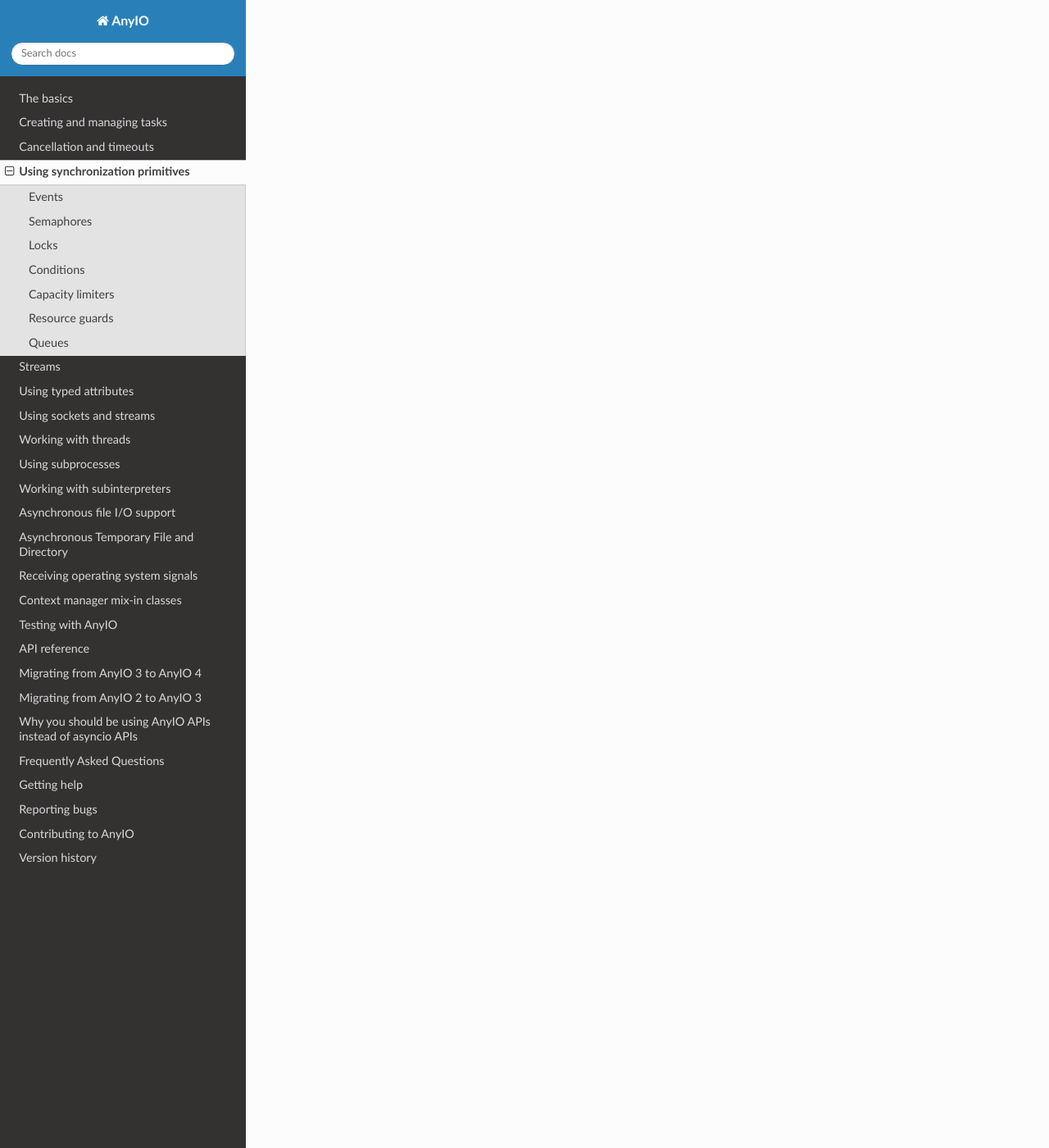
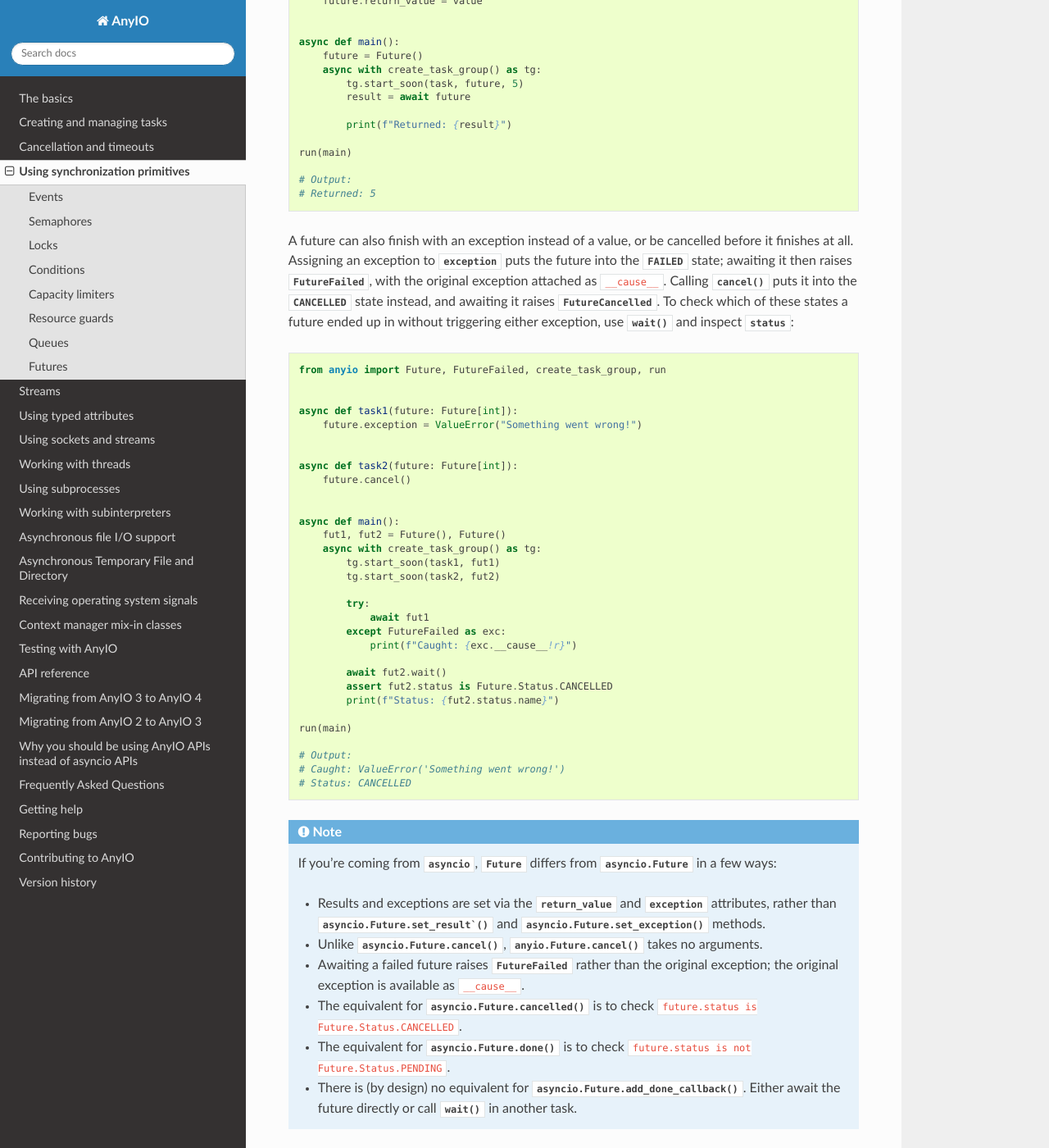
Before and after one commit to agronholm/anyio, a Sphinx documentation site: the page built from docs/synchronization.rst, in a window 1280 px wide and 1400 px high, scrolled down 5406 px. Shown: the whole window at 82% size. Built offline with Sphinx 7.4.7 and the Read the Docs theme 3.1.0, drawn with Linux system fonts in a browser that asks for light colours; the version number could not be read and is left out; some of the changed text lies outside the part shown.

Commit message:
Added documentation for the Future synchronization primitive (#1287)

```diff
--- a/README.rst
+++ b/README.rst
@@ -45,7 +45,7 @@
 
 * A versatile API for byte streams and object streams
 * Inter-task synchronization and communication (locks, conditions, events, semaphores, object
-  streams)
+  streams and futures)
 * Worker threads
 * Subprocesses
 * Subinterpreter support for code parallelization (on Python 3.13 and later)
--- a/docs/api.rst
+++ b/docs/api.rst
@@ -279,6 +279,10 @@
 .. autoexception:: anyio.ConnectionFailed
 .. autoexception:: anyio.DelimiterNotFound
 .. autoexception:: anyio.EndOfStream
+.. autoexception:: anyio.FutureAlreadyFinished
+.. autoexception:: anyio.FutureCancelled
+.. autoexception:: anyio.FutureFailed
+.. autoexception:: anyio.FutureNotFinished
 .. autoexception:: anyio.IncompleteRead
 .. autoexception:: anyio.NoEventLoopError
 .. autoexception:: anyio.RunFinishedError
--- a/docs/synchronization.rst
+++ b/docs/synchronization.rst
@@ -250,3 +250,88 @@
 
 In place of queues, AnyIO offers a more powerful construct:
 :ref:`memory object streams <memory object streams>`.
+
+Futures
+-------
+
+Futures (:class:`Future`) are used to hand a result, an exception, or a cancellation from
+one task to another. Once a future object is resolved, awaiting it again immediately returns or
+raises the same outcome.
+
+Example::
+
+    from anyio import Future, create_task_group, run
+
+
+    async def task(future: Future[int], value: int):
+        future.return_value = value
+
+
+    async def main():
+        future = Future()
+        async with create_task_group() as tg:
+            tg.start_soon(task, future, 5)
+            result = await future
+
+            print(f"Returned: {result}")
+
+    run(main)
+
+    # Output:
+    # Returned: 5
+
+A future can also finish with an exception instead of a value, or be cancelled before
+it finishes at all. Assigning an exception to :attr:`~Future.exception` puts the future into the
+:attr:`~Future.Status.FAILED` state; awaiting it then raises :exc:`FutureFailed`, with
+the original exception attached as ``__cause__``. Calling :meth:`~Future.cancel` puts it
+into the :attr:`~Future.Status.CANCELLED` state instead, and awaiting it raises :exc:`FutureCancelled`.
+To check which of these states a future ended up in without triggering either exception,
+use :meth:`~Future.wait` and inspect :attr:`~Future.status`::
+
+    from anyio import Future, FutureFailed, create_task_group, run
+
+
+    async def task1(future: Future[int]):
+        future.exception = ValueError("Something went wrong!")
+
+
+    async def task2(future: Future[int]):
+        future.cancel()
+
+
+    async def main():
+        fut1, fut2 = Future(), Future()
+        async with create_task_group() as tg:
+            tg.start_soon(task1, fut1)
+            tg.start_soon(task2, fut2)
+
+            try:
+                await fut1
+            except FutureFailed as exc:
+                print(f"Caught: {exc.__cause__!r}")
+
+            await fut2.wait()
+            assert fut2.status is Future.Status.CANCELLED
+            print(f"Status: {fut2.status.name}")
+
+    run(main)
+
+    # Output:
+    # Caught: ValueError('Something went wrong!')
+    # Status: CANCELLED
+
+.. note:: If you're coming from :mod:`asyncio`, :class:`Future` differs from
+   :class:`asyncio.Future` in a few ways:
+
+   * Results and exceptions are set via the :attr:`~Future.return_value` and
+     :attr:`~Future.exception` attributes, rather than :meth:`asyncio.Future.set_result`` and
+     :meth:`asyncio.Future.set_exception` methods.
+   * Unlike :meth:`asyncio.Future.cancel`, :meth:`anyio.Future.cancel` takes no arguments.
+   * Awaiting a failed future raises :exc:`FutureFailed` rather than the original
+     exception; the original exception is available as ``__cause__``.
+   * The equivalent for :meth:`asyncio.Future.cancelled` is to check
+     ``future.status is Future.Status.CANCELLED``.
+   * The equivalent for :meth:`asyncio.Future.done` is to check
+     ``future.status is not Future.Status.PENDING``.
+   * There is (by design) no equivalent for :meth:`asyncio.Future.add_done_callback`.
+     Either await the future directly or call :meth:`~Future.wait` in another task.
```
